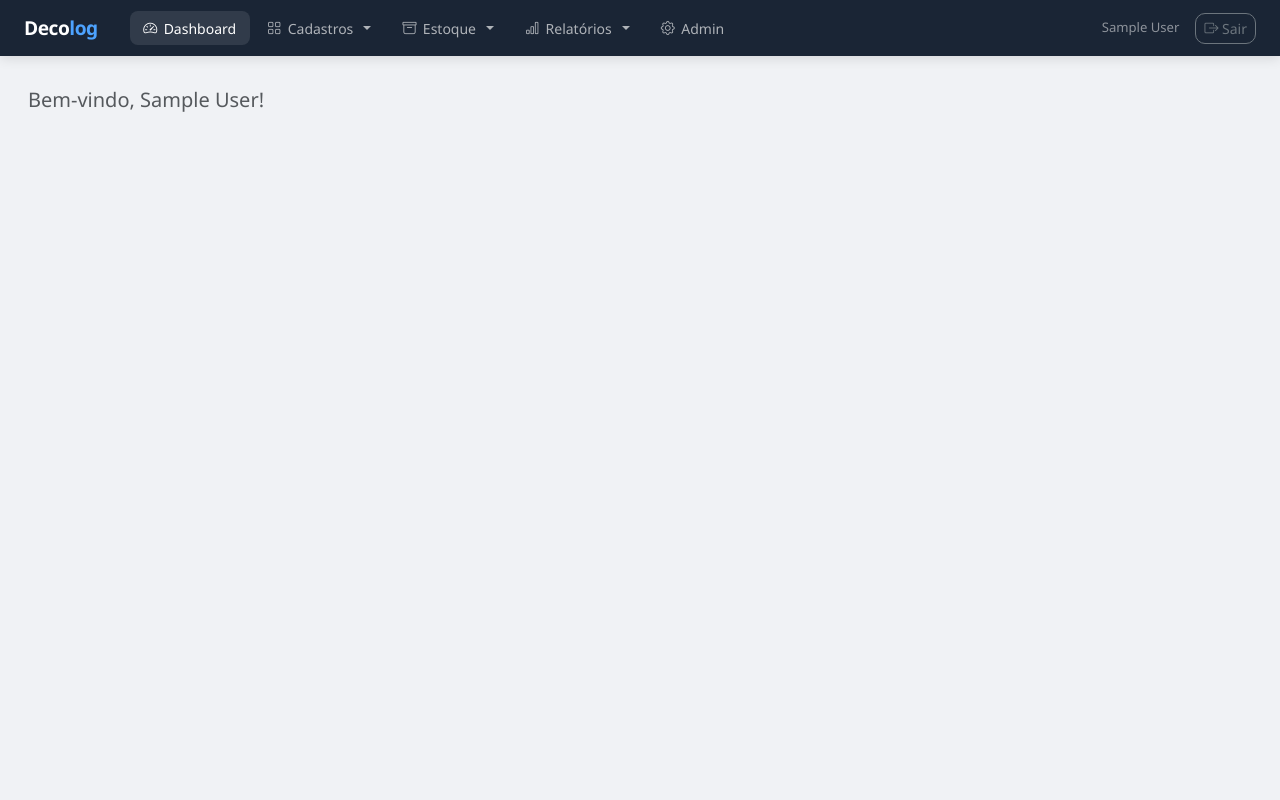
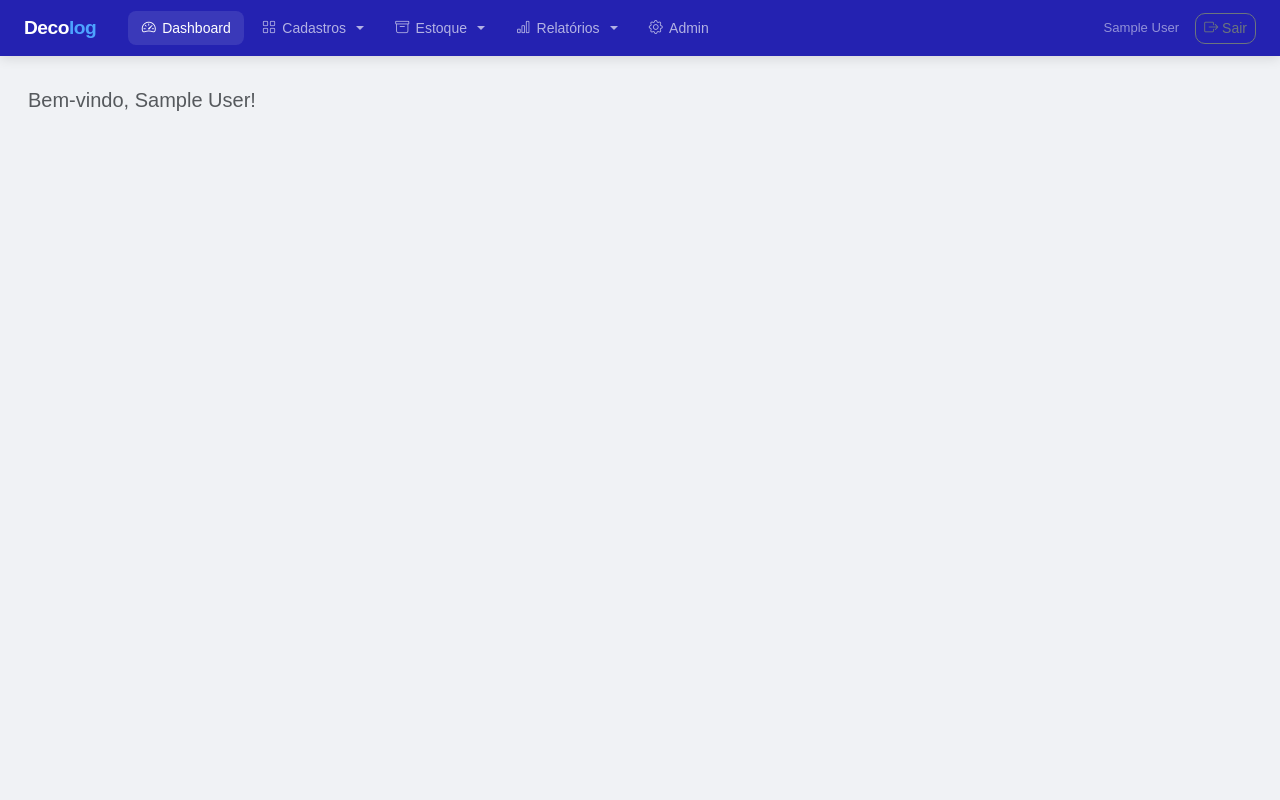
Before and after one commit to decorcril/decolog, a Django app: page / in a window 1280 px wide. Run offline with Django 5.2, Linux system fonts and the light colour scheme; the visitor is signed in with stand-in values (Sample User, id 1).

Commit message:
feat: mudando fonte

```diff
--- a/static/css/base.css
+++ b/static/css/base.css
@@ -1,12 +1,12 @@
 /* ── Base ── */
 body {
   background-color: #f0f2f5;
-  font-family: 'Segoe UI', sans-serif;
+   font-family: 'Plus Jakarta Sans', sans-serif;
 }
 
 /* ── Topbar ── */
 #topbar {
-  background: #1a2535;
+  background: #2422b1;
   padding: 0 1.5rem;
   display: flex;
   align-items: center;
```
